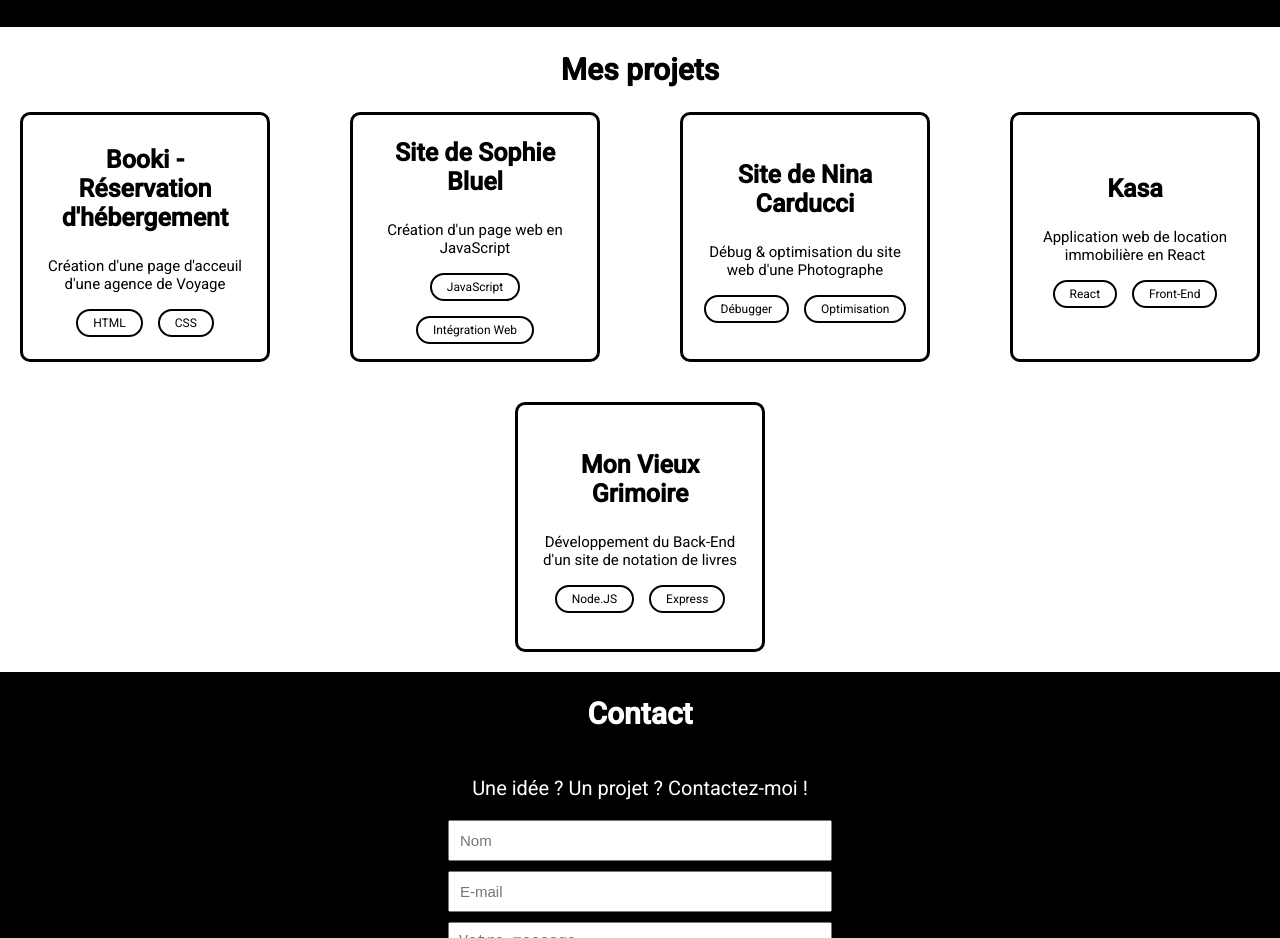
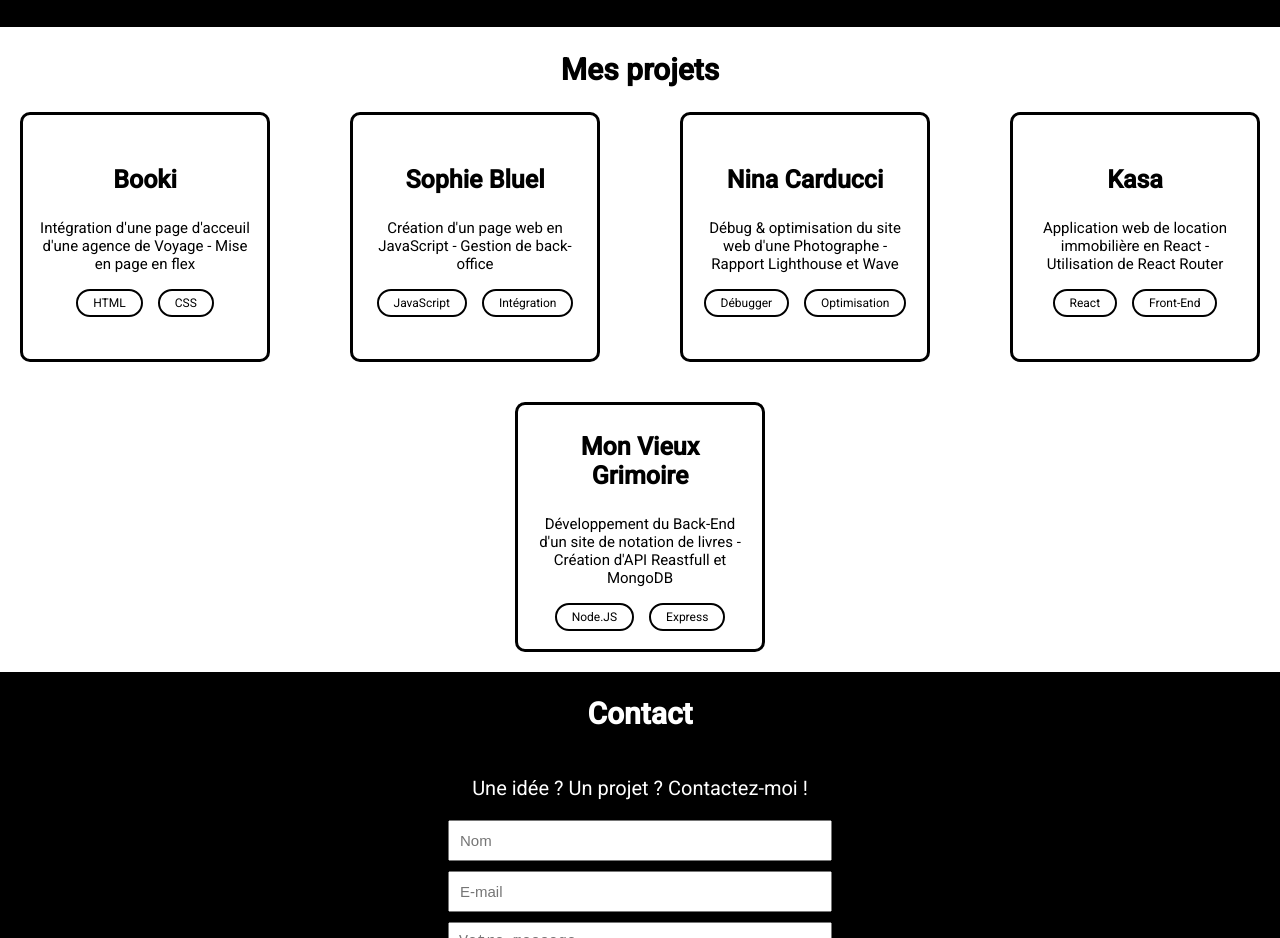
Before and after one commit to ThomasFgd/portfolio, a plain HTML site: page index.html in a window 1280 px wide. Shown: the part 1121-2059 px from the top of the page. Drawn offline with nearby package versions, Linux system fonts and the light colour scheme.

Commit message:
MaJ des card et finition

```diff
--- a/css/styles.css
+++ b/css/styles.css
@@ -15,6 +15,7 @@ body {
 
 .logo {
     font-family: 'Times New Roman', Times, serif;
+
 }
 
 #invertedcursor {
--- a/index.html
+++ b/index.html
@@ -76,8 +76,8 @@
                 <a href="https://thomasfgd.github.io/booki/" class="proj-link">
                     <div class="card-proj">
                         <div class="text-comp">
-                            <h3>Booki - Réservation d'hébergement</h3>
-                            <p>Création d'une page d'acceuil d'une agence de Voyage</p>
+                            <h3>Booki</h3>
+                            <p>Intégration d'une page d'acceuil d'une agence de Voyage - Mise en page en flex</p>
                             <ul>
                                 <li>HTML</li>
                                 <li>CSS</li>
@@ -89,11 +89,11 @@
                 <a href="https://github.com/ThomasFgd/Projet3_JavaScript" class="proj-link">
                     <div class="card-proj">
                         <div class="text-comp">
-                            <h3>Site de Sophie Bluel</h3>
-                            <p>Création d'un page web en JavaScript</p>
+                            <h3>Sophie Bluel</h3>
+                            <p>Création d'un page web en JavaScript - Gestion de back-office</p>
                             <ul>
                                 <li>JavaScript</li>
-                                <li>Intégration Web</li>
+                                <li>Intégration</li>
                             </ul>
                         </div>
                     </div>
@@ -102,8 +102,8 @@
                 <a href="https://thomasfgd.github.io/projet5/" class="proj-link">
                     <div class="card-proj">
                         <div class="text-comp">
-                            <h3>Site de Nina Carducci</h3>
-                            <p>Débug & optimisation du site web d'une Photographe</p>
+                            <h3>Nina Carducci</h3>
+                            <p>Débug & optimisation du site web d'une Photographe - Rapport Lighthouse et Wave</p>
                             <ul>
                                 <li>Débugger</li>
                                 <li>Optimisation</li>
@@ -116,7 +116,7 @@
                     <div class="card-proj">
                         <div class="text-comp">
                             <h3>Kasa</h3>
-                            <p>Application web de location immobilière en React</p>
+                            <p>Application web de location immobilière en React - Utilisation de React Router</p>
                             <ul>
                                 <li>React</li>
                                 <li>Front-End</li>
@@ -129,7 +129,7 @@
                     <div class="card-proj">
                         <div class="text-comp">
                             <h3>Mon Vieux Grimoire</h3>
-                            <p>Développement du Back-End d'un site de notation de livres</p>
+                            <p>Développement du Back-End d'un site de notation de livres - Création d'API Reastfull et MongoDB</p>
                             <ul>
                                 <li>Node.JS</li>
                                 <li>Express</li>
```
